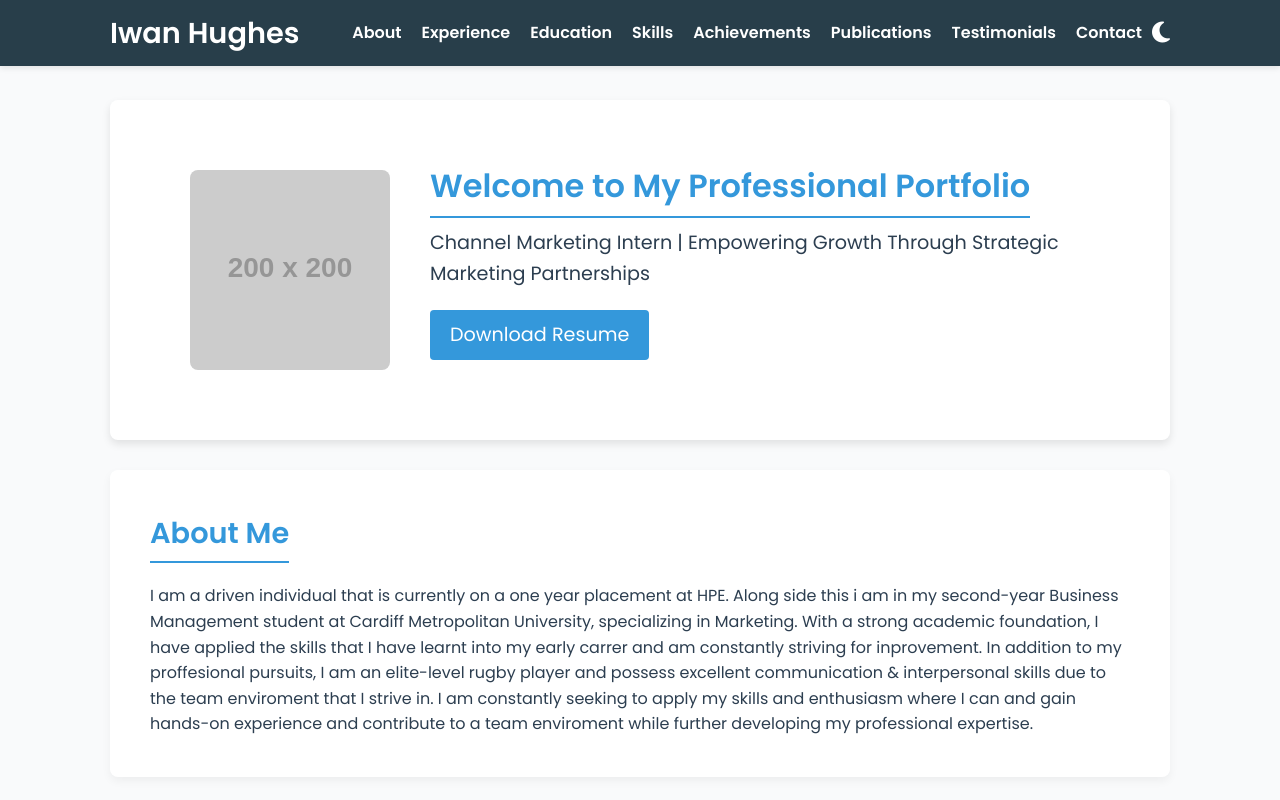
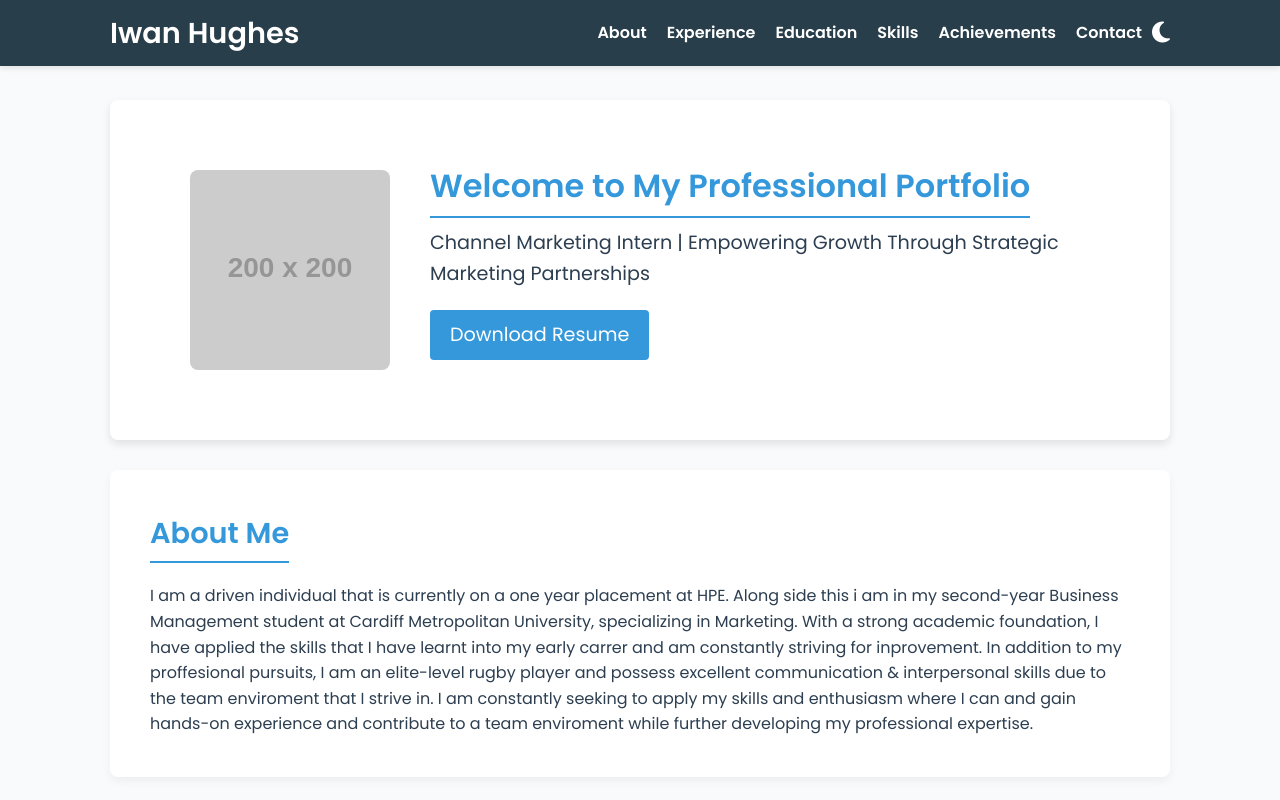
Before and after one commit to IH09/IH09.github.io, a plain HTML site: page index.html in a window 1280 px wide. Shown: the top 800 px of the page. Drawn offline with nearby package versions, Linux system fonts and the light colour scheme; placeholder pictures from the web are drawn by us.

Commit message:
Update index.html

```diff
--- a/index.html
+++ b/index.html
@@ -35,8 +35,6 @@
 
                   <li><a href="#skills">Skills</a></li>
                   <li><a href="#achievements">Achievements</a></li>
-                  <li><a href="#publications">Publications</a></li>
-                  <li><a href="#testimonials">Testimonials</a></li>
                   <li><a href="#contact">Contact</a></li>
                </ul>
             </nav>
```
